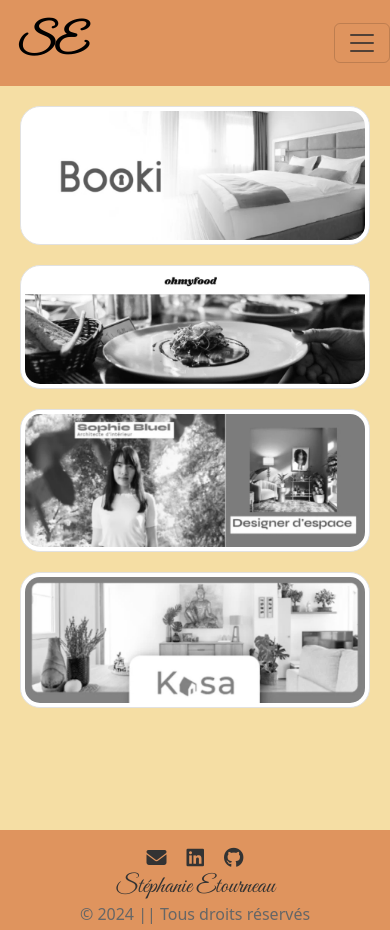
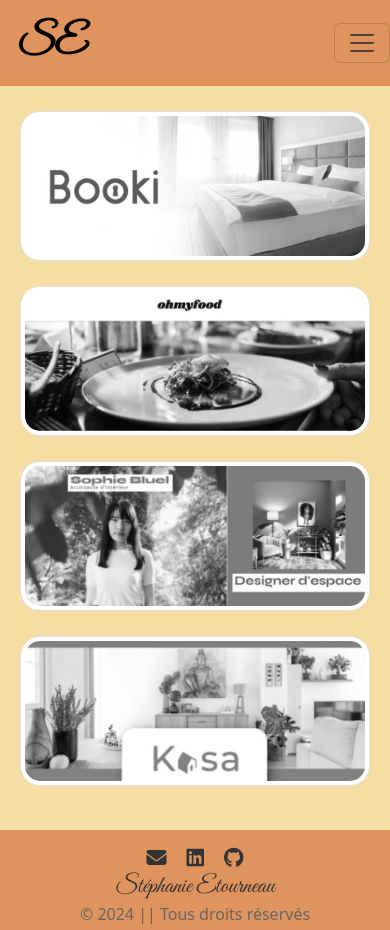
Before and after one commit to stephanieEt/Portfolio, a React (Vite) app: page /Projets in a window 390 px wide. Built offline with nearby package versions, Linux system fonts and the light colour scheme; a web font is replaced by a local one.

Commit message:
fix cards

```diff
--- a/src/components/card.jsx
+++ b/src/components/card.jsx
@@ -11,7 +11,7 @@
 
   return (
     <>
-      <div className="col-md-6 card-img-projet">
+      <div className="col-lg-6 card-img-projet">
         <a href="#" onClick={handleShow}>
           <img src={data.picture} className="img-thumbnail" alt={data.title} />
         </a>
--- a/src/sass/cards.scss
+++ b/src/sass/cards.scss
@@ -13,7 +13,9 @@
         border-radius: 20px;
 
         @media screen and (max-width: 768px) {
-            max-height: 250px;
+            min-height: 150px;
+            object-fit: cover;
+
         }
 
         &:hover {
@@ -23,7 +25,10 @@
     }
 
     .card-img-projet {
-        margin-top: 20px;
+        margin-top: 35px;
+
+        @media screen and (max-width: 768px) {
+            margin-top: 25px;
         }
     }
 
@@ -35,3 +40,4 @@
         display: flex;
         justify-content: center;
     }
+}
```
Lines whose indentation alone changed are shown as unchanged.
